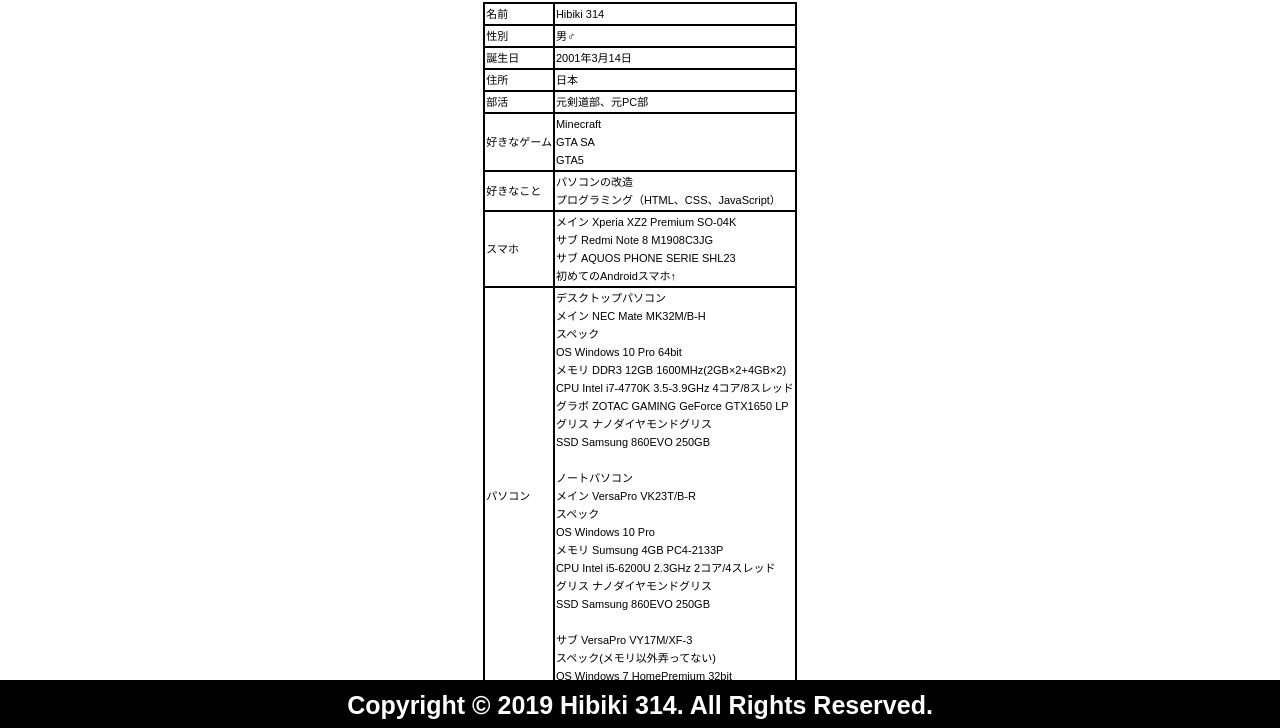
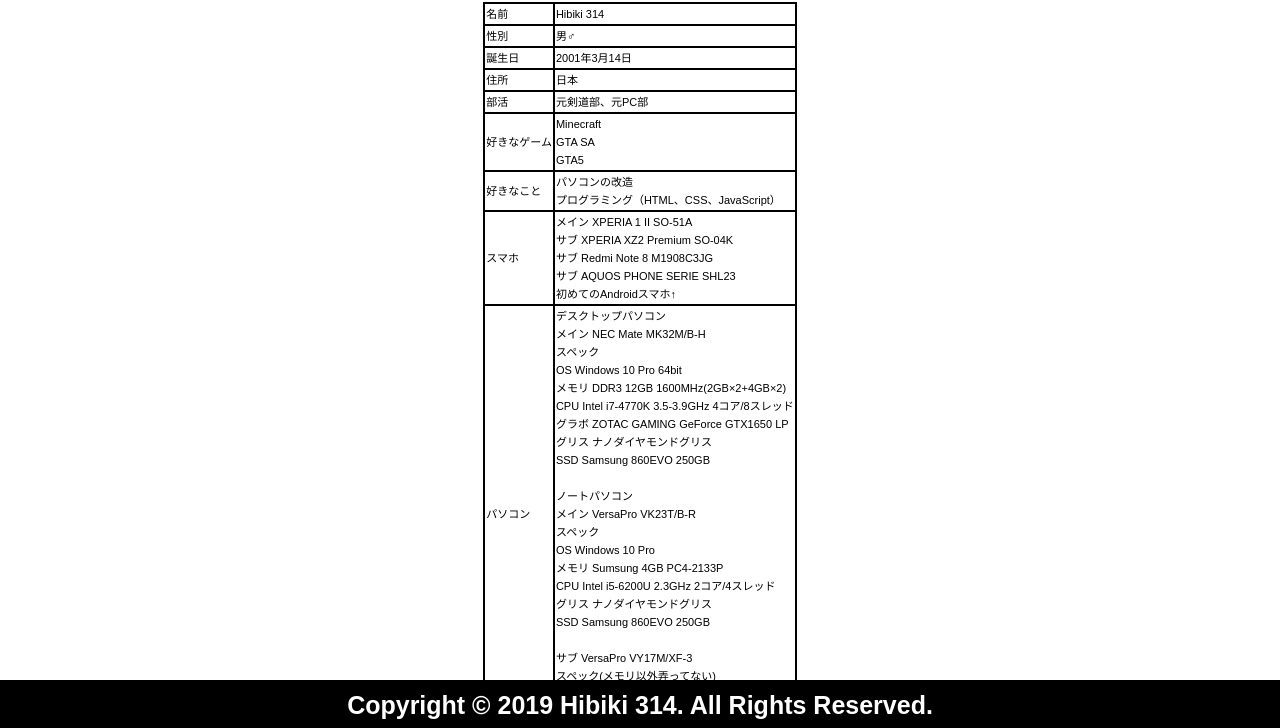
Before and after one commit to hibiki314/kotei, a plain HTML site: page index.html in a window 1280 px wide. Shown: the part 70-798 px from the top of the page. Drawn offline with Linux system fonts and the light colour scheme.

Commit message:
Update index.html

```diff
--- a/index.html
+++ b/index.html
@@ -26,7 +26,8 @@
 </td></tr>
 <tr><td class="a">スマホ</td><td class="a">
 
-メイン Xperia XZ2 Premium SO-04K<br>
+メイン XPERIA 1 II SO-51A<br>
+サブ XPERIA XZ2 Premium SO-04K<br>
 サブ Redmi Note 8 M1908C3JG<br>
 サブ AQUOS PHONE SERIE SHL23<br>
 初めてのAndroidスマホ↑
```
